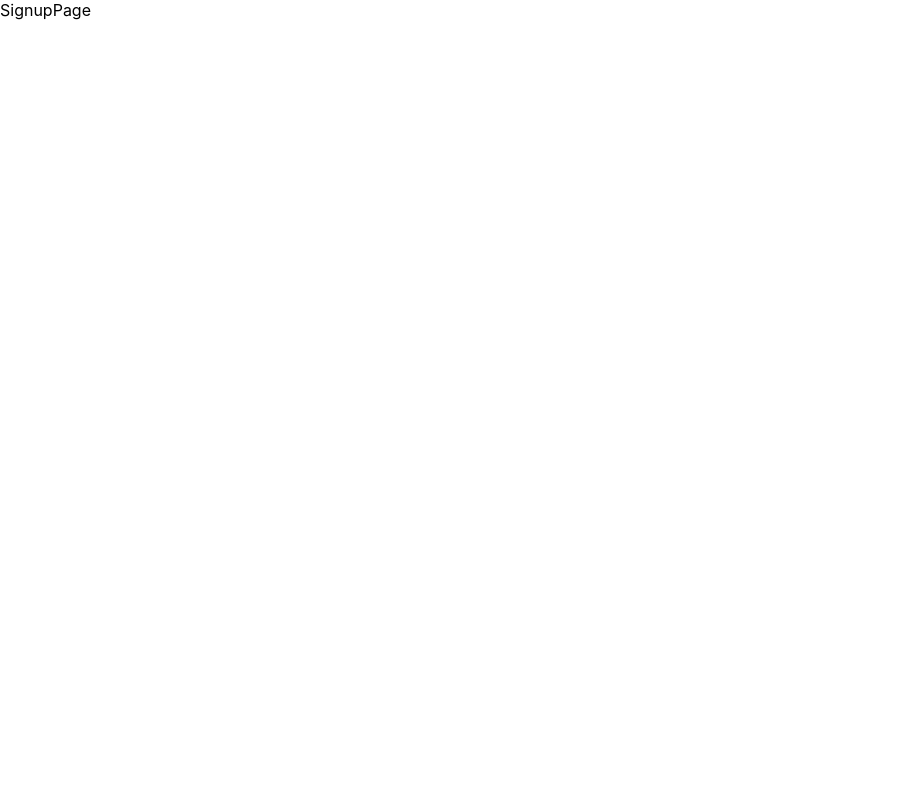
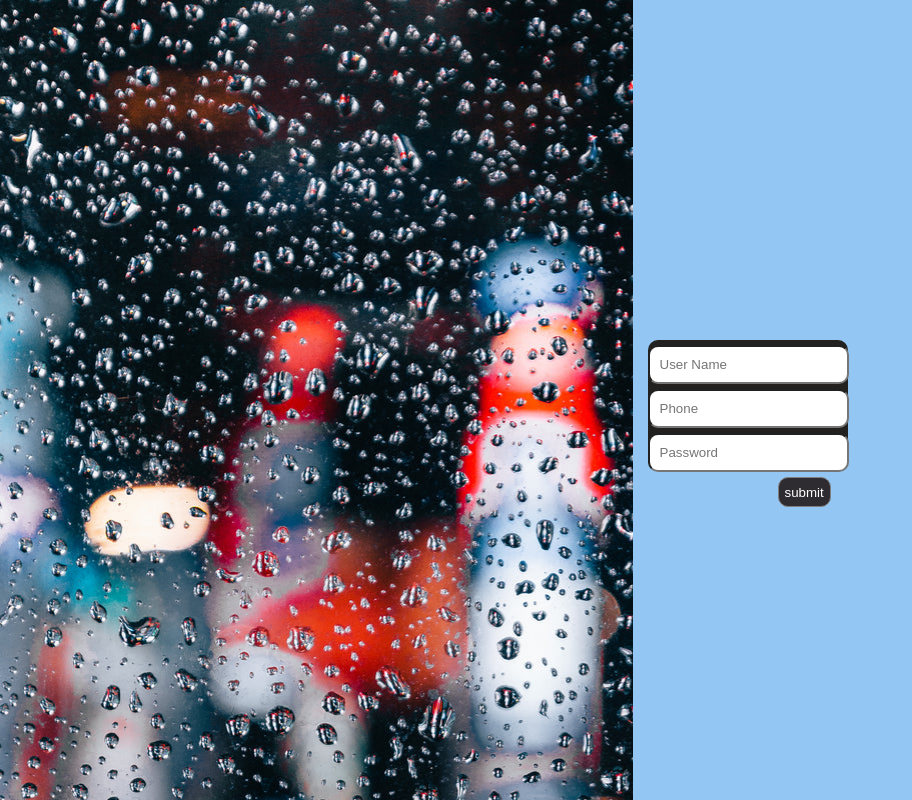
Before and after one commit to manoj567770/Facebook-Mini-Project-UI, a React (Create React App) app: page /signup in a window 1280 px wide. Shown: the whole page, without its empty margins (0-912 px from the left). Built offline with nearby package versions, Linux system fonts and the light colour scheme.

Commit message:
signup css

```diff
--- a/src/components/Button/ButtonStyles.css
+++ b/src/components/Button/ButtonStyles.css
@@ -1,6 +1,6 @@
 .btn{
     height: 30px;
-    background-color: transparent;
+    background-color:rgb(46, 43, 49);
     border: 1px solid gray;
 }
 
--- a/src/components/pages/login/LoginPage.jsx
+++ b/src/components/pages/login/LoginPage.jsx
@@ -10,6 +10,7 @@ import {
   setUserToken,
 } from "../../../Services/StorageService";
 import { useNavigate } from "react-router-dom";
+import SignupPage from "../singup/SignupPage";
 
 function LoginPage() {
   const [phone, setPhone] = useState(null);
@@ -58,6 +59,9 @@ function LoginPage() {
         console.log(err);
       });
   };
+  const signupbtn = () => {
+    navigate("/signup");
+  };
   return (
     <>
       <div className="login-page-container">
@@ -81,6 +85,9 @@ function LoginPage() {
             <div>
               <Button text={"Login"} onClickCb={onLoginBtnClick} />
             </div>
+            <button className="signup" onClick={signupbtn}>
+              signup
+            </button>
           </div>
         </div>
       </div>
--- a/src/components/pages/login/LoginPageStyles.css
+++ b/src/components/pages/login/LoginPageStyles.css
@@ -34,3 +34,10 @@ button {
   margin-left: 130px;
   border-radius: 10px;
 }
+.signup{
+  margin-top: 10px;
+  height: 34%;
+  width: 70%;
+  background-color: rgb(120, 120, 243);
+
+}
--- a/src/components/pages/singup/SignupPage.jsx
+++ b/src/components/pages/singup/SignupPage.jsx
@@ -1,11 +1,45 @@
-import React from 'react'
+import React from "react";
+import Input, { INPUT_TYPE } from "../../Input/Input";
+import Button from "../../Button/Button";
+import "./Signuppage.css";
 
 function SignupPage() {
+  const onLoginBtnClick = () => {};
   return (
-    <div>
-      SignupPage
-    </div>
-  )
+    <>
+      <div className="signup-page-container">
+        <div className="banner"></div>
+        <div className="signup-form-container">
+          <div className="signup">
+            <div>
+              <Input
+                type={INPUT_TYPE.INPUT_TXT}
+                placeholder="User Name"
+                // onChangeCb={onPhoneChange}
+              />
+            </div>
+            <div>
+              <Input
+                type={INPUT_TYPE.INPUT_TXT}
+                placeholder="Phone"
+                // onChangeCb={onPhoneChange}
+              />
+            </div>
+            <div>
+              <Input
+                type={INPUT_TYPE.INPUT_PASSWORD}
+                placeholder="Password"
+                //onChangeCb={onPasswordChange}
+              />
+            </div>
+            <div>
+              <Button text={"submit"} onClickCb={onLoginBtnClick} />
+            </div>
+          </div>
+        </div>
+      </div>
+    </>
+  );
 }
 
-export default SignupPage
+export default SignupPage;
--- /dev/null
+++ b/src/components/pages/singup/Signuppage.css
@@ -0,0 +1,36 @@
+.signup-page-container {
+    display: flex;
+    flex-direction: row;
+    height: 100vh;
+  }
+
+  .banner {
+    flex: 1;
+    height: 100%;
+    background-image: url('./rain-window.jpg');
+  }
+
+  .signup-form-container {
+    background-color: rgb(147, 198, 243);
+    flex: 1;
+    display: flex;
+
+    flex-direction: row;
+    align-items: center;
+    padding-left: 15px;
+
+  }
+
+  .signup {
+    background-color:rgb(34, 33, 31);
+    height: 130px;
+    width: 200px;
+    border-radius: 10px;
+  }
+
+  button {
+    background-color: rgb(57, 59, 61);
+    color: white;
+    margin-left: 130px;
+    border-radius: 10px;
+  }
```
Also changed, not shown: src/components/pages/singup/rain-window.jpg (added).
